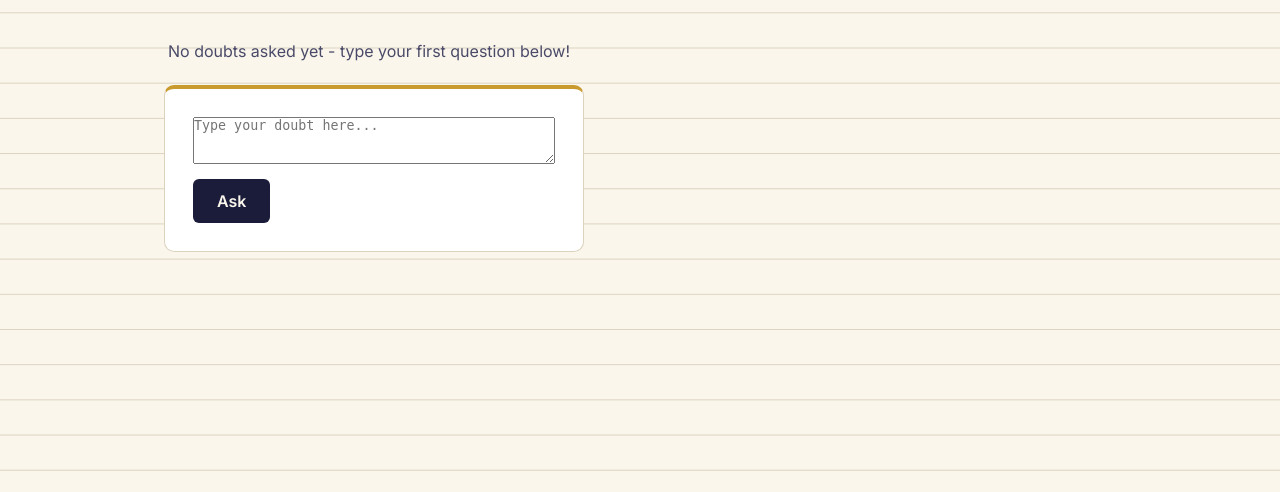
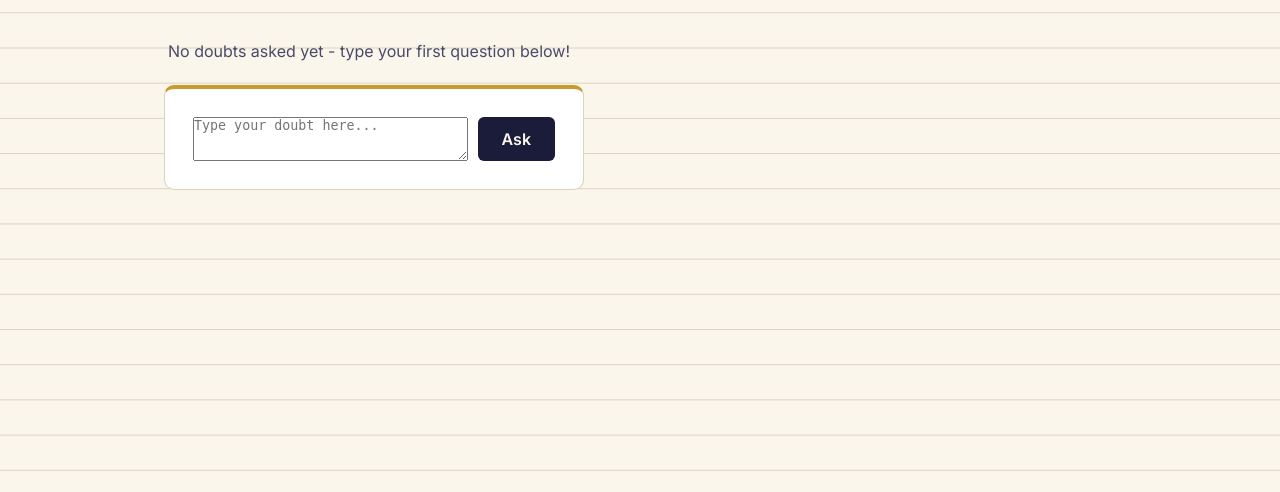
Before and after one commit to Saurabh-18-py/Eduportal, a Django app: template templates/doubtsolver/chat.html in a window 1280 px wide. Shown: the part 234-726 px from the top of the page. Run offline with Django 3.2, Linux system fonts and the light colour scheme; the template is opened without the code that fills it, so the values that code supplies are empty.

Commit message:
Fix doubt solver chat UI (narrow input box, blocking MathJax, enter-to-send)

```diff
--- a/static/css/style.css
+++ b/static/css/style.css
@@ -480,6 +480,33 @@ h2 {
 
 .chat-form textarea { width: 100%; resize: vertical; }
 
+/* Chat input bar: override the narrow login-form box styling it was
+   accidentally inheriting from .form, and lay out as textarea + button */
+.chat-form {
+    max-width: none;
+    display: flex;
+    align-items: flex-end;
+    gap: 10px;
+    padding: 10px;
+    border-top: none;
+}
+.chat-form textarea {
+    flex: 1;
+    min-height: 44px;
+    max-height: 160px;
+}
+.chat-form button {
+    margin-top: 0;
+    flex-shrink: 0;
+    white-space: nowrap;
+}
+button:disabled {
+    opacity: 0.55;
+    cursor: not-allowed;
+}
+button:disabled:hover { background: var(--ink); }
+.chat-bubble { overflow-wrap: break-word; word-break: break-word; }
+
 .btn-small {
     background: var(--ink);
     color: var(--paper);
--- a/templates/base.html
+++ b/templates/base.html
@@ -15,7 +15,7 @@
             options: { skipHtmlTags: ['script', 'noscript', 'style', 'textarea', 'pre', 'code'] }
         };
     </script>
-    <script src="https://cdnjs.cloudflare.com/ajax/libs/mathjax/3.2.2/es5/tex-mml-chtml.min.js"></script>
+    <script src="https://cdnjs.cloudflare.com/ajax/libs/mathjax/3.2.2/es5/tex-mml-chtml.min.js" defer></script>
 </head>
 <body>
     <header class="ticket-header">
--- a/templates/doubtsolver/chat.html
+++ b/templates/doubtsolver/chat.html
@@ -31,7 +31,7 @@
 
 <form class="form chat-form" id="doubt-form">
     {% csrf_token %}
-    <textarea id="doubt-input" placeholder="Type your doubt here..." rows="3" maxlength="2000" required></textarea>
+    <textarea id="doubt-input" placeholder="Type your doubt here..." rows="1" maxlength="2000" required></textarea>
     <button type="submit" id="doubt-send-btn">Ask</button>
 </form>
 
@@ -43,6 +43,14 @@
     const sendBtn = document.getElementById('doubt-send-btn');
     const emptyNote = document.getElementById('doubt-empty-note');
     const csrfToken = form.querySelector('[name=csrfmiddlewaretoken]').value;
+
+    // Enter sends the message; Shift+Enter inserts a newline
+    input.addEventListener('keydown', function (e) {
+        if (e.key === 'Enter' && !e.shiftKey) {
+            e.preventDefault();
+            form.requestSubmit();
+        }
+    });
 
     function escapeHtml(str) {
         const div = document.createElement('div');
```
